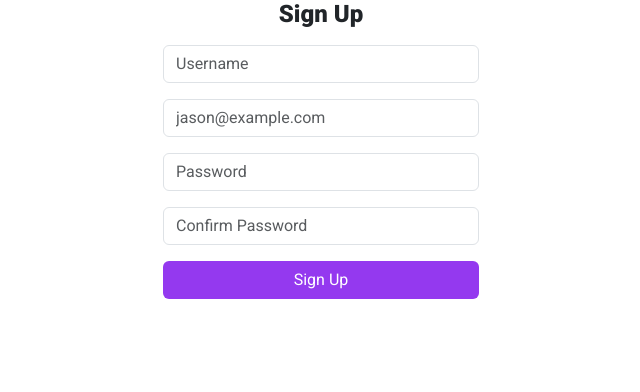
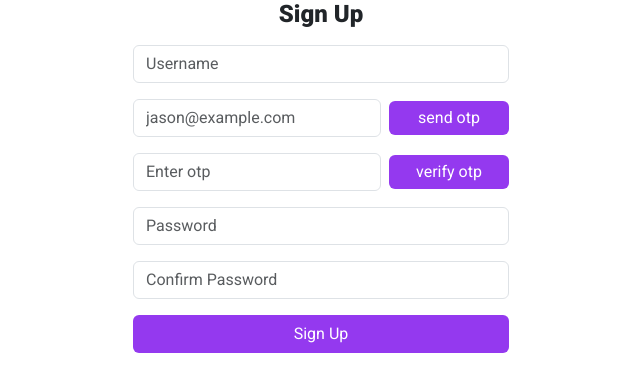
Before and after one commit to Athulsn10/Chat-App-Socket.IO, a React (Create React App) app: page /signup in a window 1280 px wide. Shown: the top 392 px of the page, without its empty margins (319-959 px from the left). Built offline with nearby package versions, Linux system fonts and the light colour scheme.

Commit message:
added OTP verification

```diff
--- a/src/components/Login.jsx
+++ b/src/components/Login.jsx
@@ -52,7 +52,7 @@ function Login() {
         onLoaderFinished={() => setProgress(0)}
       />
     <div className=" d-flex justify-content-center" >
-        <div className=" d-flex align-items-center justify-content-center" style={{width:'340px'}}>
+        <div className=" d-flex align-items-center justify-content-center" style={{width:'400px'}}>
           <div className='container-fluid'>
           <h4 className='text-dark fw-bolder text-center'>Welcome back</h4>
             <Form.Control
@@ -77,14 +77,14 @@ function Login() {
           // disabled={loading}
           style={{backgroundColor:'#9439ef',color:'white'}} className=" btn  w-100">Log In</button>
         </div>
-        <div className="mb-2 d-flex align-items-center justify-content-center">
+        {/* <div className="mb-2 d-flex align-items-center justify-content-center">
           <button onClick={()=>{
             setEmail("guestuser@gmail.com");
             setPassword("123456")
           }}
           style={{backgroundColor:'transparent',color:'white',border:'none'}}
           className="mx-2 text-dark w-100">Chat As A Guest</button>
-        </div>
+        </div> */}
           </div>
         </div>
     </div>
@@ -98,7 +98,7 @@ function Login() {
         pauseOnFocusLoss
         draggable
         pauseOnHover
-        theme="dark"
+        theme="light"
       />
     </>
   )
--- a/src/components/Signup.jsx
+++ b/src/components/Signup.jsx
@@ -3,64 +3,66 @@ import Form from 'react-bootstrap/Form';
 import { ToastContainer, toast } from 'react-toastify';
 import 'react-toastify/dist/ReactToastify.css';
 import axios from 'axios';
-import { Link, useNavigate } from 'react-router-dom';
+import { useNavigate } from 'react-router-dom';
 import LoadingBar from 'react-top-loading-bar'
 import { BASE_URL } from '../context/url';
 
 function Signup() {
    const [name, setName] = useState();
    const [email, setEmail] = useState();
+   const [otp, setOtp] = useState();
    const [password, setPassword] = useState();
    const [confirmpassword, setConfirmpassword] = useState();
    const [pic, setPic] = useState();
    const navigate = useNavigate();
    const [progress, setProgress] = useState(0)
+   const [otpVerify, setOtpVerify] = useState(false)
 
 
-   const postDetails = (pics) => {
-     setProgress(40)
-     if (pics === undefined) {
-       toast.error("select your profile photo");
-       return;
-     }
-     if (
-       pics.type === "image/jpeg" ||
-       pics.type === "image/png" ||
-       pics.type === "image/jpg"
-     ) {
-       const data = new FormData();
-       data.append("file", pics);
-       data.append("upload_preset", "chatify");
-       data.append("cloud_name", "athulcloud");
-       fetch("https://api.cloudinary.com/v1_1/athulcloud/image/upload", {
-         method: "post",
-         body: data,
-       })
-         .then((res) => res.json())
-         .then((data) => {
-           setPic(data.url.toString());
-           // console.log(data.url.toString());
-         })
+  //  const postDetails = (pics) => {
+  //    setProgress(40)
+  //    if (pics === undefined) {
+  //      toast.error("select your profile photo");
+  //      return;
+  //    }
+  //    if (
+  //      pics.type === "image/jpeg" ||
+  //      pics.type === "image/png" ||
+  //      pics.type === "image/jpg"
+  //    ) {
+  //      const data = new FormData();
+  //      data.append("file", pics);
+  //      data.append("upload_preset", "chatify");
+  //      data.append("cloud_name", "athulcloud");
+  //      fetch("https://api.cloudinary.com/v1_1/athulcloud/image/upload", {
+  //        method: "post",
+  //        body: data,
+  //      })
+  //        .then((res) => res.json())
+  //        .then((data) => {
+  //          setPic(data.url.toString());
+  //          // console.log(data.url.toString());
+  //        })
 
-      // axios.post(`${MY_URL}/upload`,data)
-      // .then(response => {
-      //   // Handle the successful response here
-      //   console.log("Response:", response.data);
-      //   setPic(response.data.url.toString());
-      //   setProgress(90);
-      // })
-         .catch((err) => {
-           console.log(err);
-           setProgress(0)
-         });
-     } else {
-       toast.error("select valid image");
-     }
-   };
+  //     // axios.post(`${MY_URL}/upload`,data)
+  //     // .then(response => {
+  //     //   // Handle the successful response here
+  //     //   console.log("Response:", response.data);
+  //     //   setPic(response.data.url.toString());
+  //     //   setProgress(90);
+  //     // })
+  //        .catch((err) => {
+  //          console.log(err);
+  //          setProgress(0)
+  //        });
+  //    } else {
+  //      toast.error("select valid image");
+  //    }
+  //  };
 
    const submitHandler = async () => {
 
-     if (!name || !email || !password || !confirmpassword) {
+     if (!name || !email || !password || !confirmpassword || !otpVerify) {
        toast.warn("Fill all fields");
        return;
      }
@@ -89,17 +91,50 @@ function Signup() {
        toast.error("User already exists")
      }
    };
+
+   const sendOTP = async () => {
+    if (!email) {
+      toast.warning("Please enter your Email!");
+      return;
+    }
+    try {
+       await axios.post(`${BASE_URL}/api/user/otp`, { email });
+      // console.log(response.data);
+      toast.warning("OTP sent to your Email!");
+    } catch (error) {
+      console.error(error);
+    }
+  };
+
+  const verifyOTP = async()=>{
+    if(!otp|| !email){
+      toast.warning("Enter OTP");
+      return;
+    }
+    try {
+      await axios.post(`${BASE_URL}/api/user/otp-verify`,{email,otp});
+      toast.warning("OTP verified")
+      setOtpVerify(true)
+    } catch (error) {
+      toast.warning(error)
+    }
+
+  }
+
   return (
     <>
       <LoadingBar
-        color='#f11946'
+        color="#f11946"
         progress={progress}
         onLoaderFinished={() => setProgress(0)}
       />
       <div className="d-flex justify-content-center">
-        <div className=" d-flex align-items-center justify-content-center " style={{width:'340px'}}>
+        <div
+          className=" d-flex align-items-center justify-content-center"
+          style={{ width: "400px" }}
+        >
           <div className="container-fluid">
-          <h4 className='text-dark fw-bolder text-center'>Sign Up</h4>
+            <h4 className="text-dark fw-bolder text-center">Sign Up</h4>
 
             <Form.Control
               className="my-3"
@@ -107,12 +142,34 @@ function Signup() {
               type="text"
               onChange={(e) => setName(e.target.value)}
             />
+            <div className="d-flex align-items-center justify-content-center">
               <Form.Control
-              className="my-3"
                 placeholder="jason@example.com"
                 type="email"
                 onChange={(e) => setEmail(e.target.value)}
               />
+              <button
+                onClick={sendOTP}
+                className="btn py-1 ms-2 p-0 w-50"
+                style={{ backgroundColor: "#9439ef", color: "white" }}
+              >
+                send otp
+              </button>
+            </div>
+            <div className="d-flex my-3 align-items-center justify-content-center">
+              <Form.Control
+                placeholder="Enter otp"
+                onChange={(e) => setOtp(e.target.value)}
+                type="text"
+              />
+              <button
+              onClick={verifyOTP}
+                className="btn py-1 ms-2 p-0 w-50"
+                style={{ backgroundColor: "#9439ef", color: "white" }}
+              >
+                verify otp
+              </button>
+            </div>
             <Form.Control
               className="my-3"
               placeholder="Password"
@@ -149,9 +206,7 @@ function Signup() {
               </button>
             </div>
           </div>
-
         </div>
-
       </div>
       <ToastContainer
         position="top-right"
@@ -163,7 +218,7 @@ function Signup() {
         pauseOnFocusLoss
         draggable
         pauseOnHover
-        theme="dark"
+        theme="light"
       />
     </>
   );
```
Lines whose indentation alone changed are shown as unchanged.
